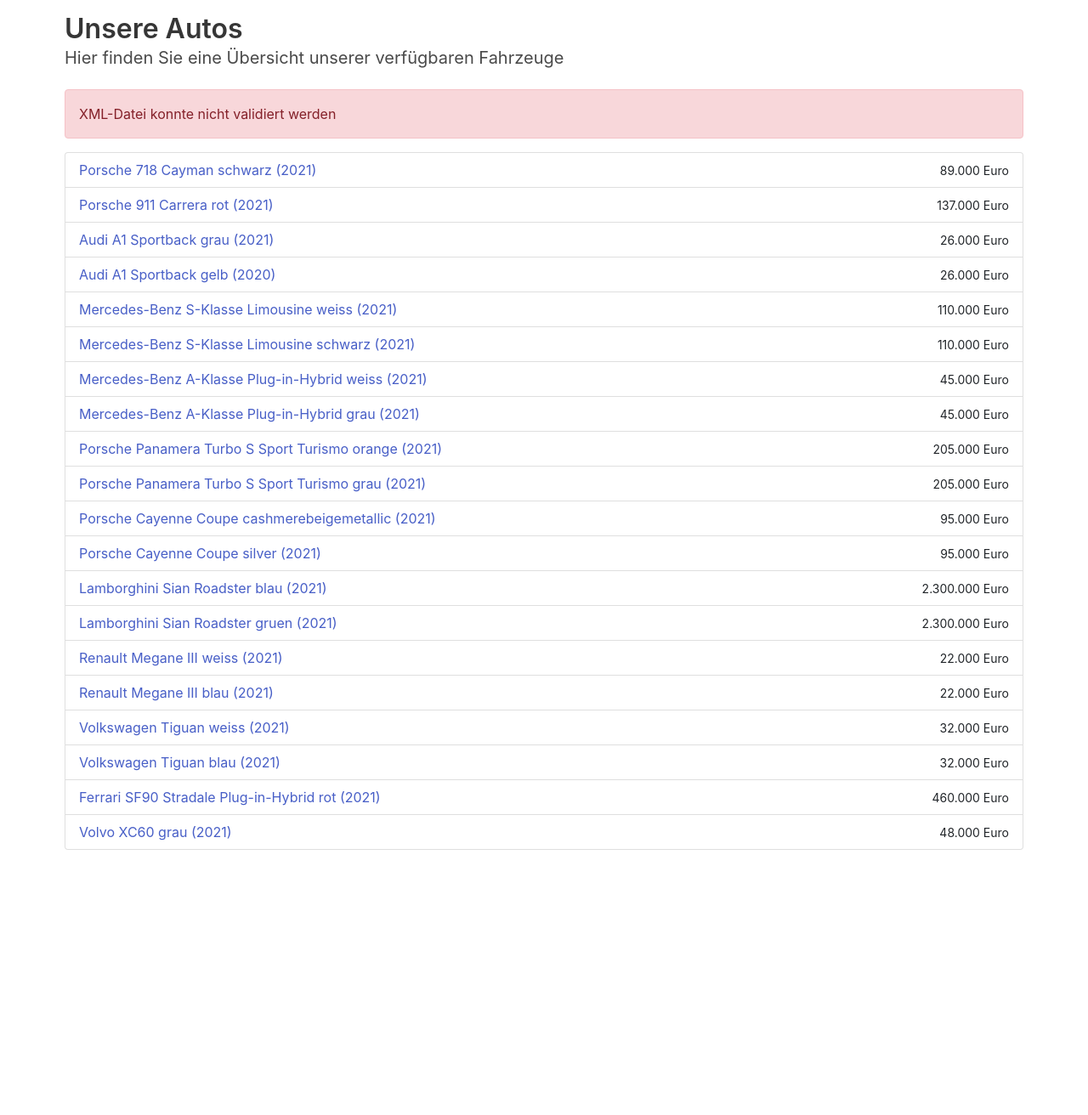
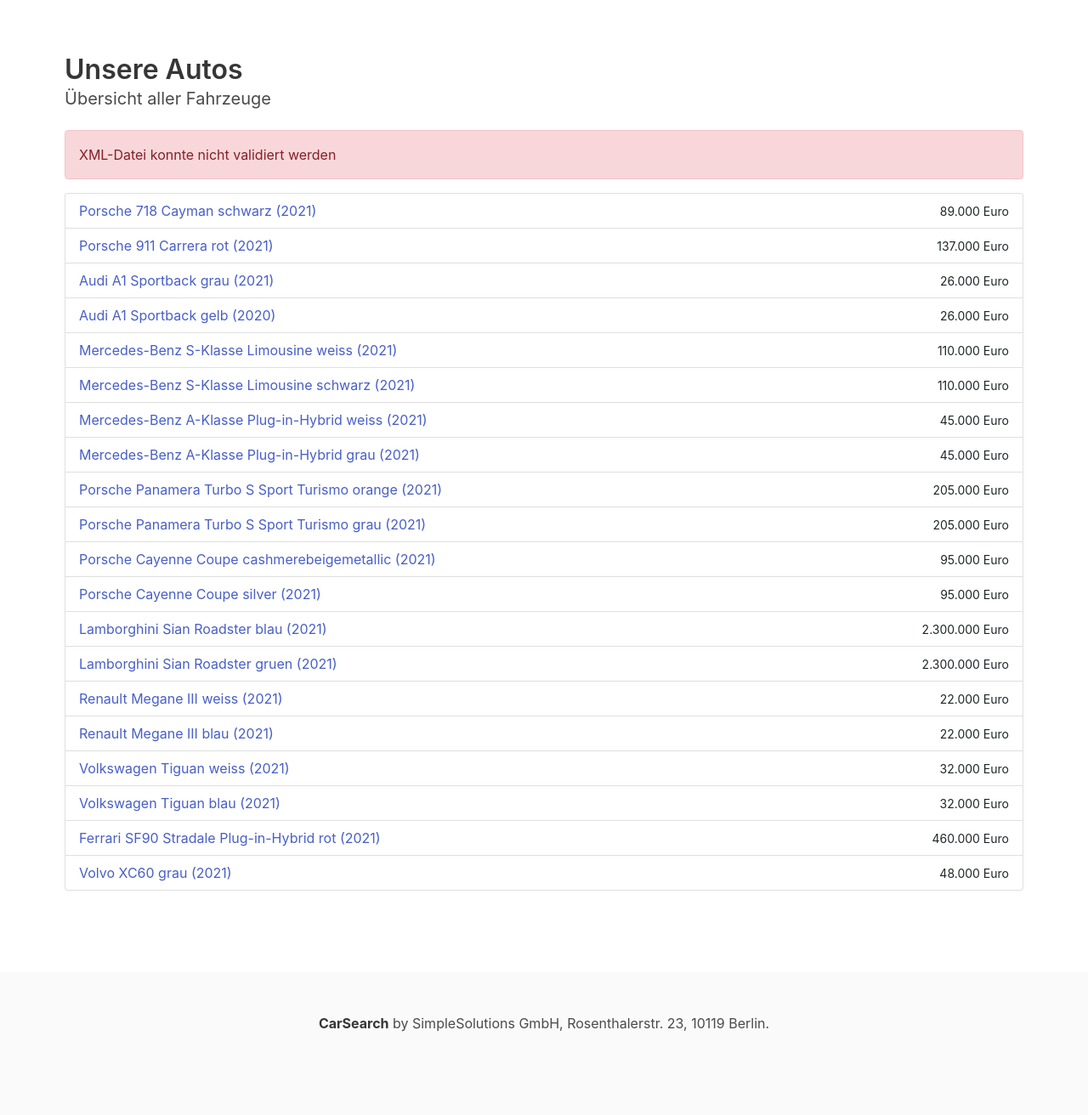
Before and after one commit to justanotherBonobo/Webprojekt, a PHP site: page /car in a window 1280 px wide. Shown: the part 68-1380 px from the top of the page at 85% size. Before the commit the page ends 1068 px from the top, so only its background shows below. Run offline with PHP 8.4, Linux system fonts and the light colour scheme.

Commit message:
Footer and layout changes

```diff
--- a/Layouts/components/nav.php
+++ b/Layouts/components/nav.php
@@ -1,7 +1,7 @@
 <nav class="navbar navbar-expand-md navbar-dark bg-dark mb-4">
   <div class="container-fluid">
         <!-- Standard Navbar with searchbox -->
-    <a class="navbar-brand" href="#">CarSearch</a>
+    <a class="navbar-brand" href="/Webprojekt">CarSearch</a>
     <button class="navbar-toggler" type="button" data-bs-toggle="collapse" data-bs-target="#navbarCollapse">
       <span class="navbar-toggler-icon"></span>
     </button>
--- a/Layouts/default.php
+++ b/Layouts/default.php
@@ -13,8 +13,19 @@
   </head>
   <body>
     <?php include('Layouts/components/nav.php'); ?>
+    <div class="section">
     <div class="container">
         <?php echo $this->renderView(); ?>
+
     </div>
+    </div>
+    <footer class="footer">
+  <div class="content has-text-centered">
+    <p>
+      <strong>CarSearch</strong> by SimpleSolutions GmbH, Rosenthalerstr. 23, 10119 Berlin.
+    </p>
+  </div>
+</footer>
+
   </body>
 </html>
--- a/Views/car/default.php
+++ b/Views/car/default.php
@@ -1,5 +1,5 @@
 <h2 class="title">Unsere Autos</h2>
-<h4 class="subtitle">Hier finden Sie eine Übersicht unserer verfügbaren Fahrzeuge</h4>
+<h4 class="subtitle">Übersicht aller Fahrzeuge</h4>
 <?php if ($this->getData('valid') != true) {
     //Warning if XML cant get validated by the schema
     echo ('<div class="alert alert-danger" role="alert">
--- a/Views/search/default.php
+++ b/Views/search/default.php
@@ -1,3 +1,4 @@
+<div class="">
 <h1 class="title">Suchergebnis</h1>
 <p>
     Ihre Suche nach <b><?php echo $this->getData('query'); ?></b> ergab <b><?php echo count($this->getData('result')); ?></b> Treffer
@@ -35,3 +36,5 @@
     );
 }
     ?>
+
+</div>
```
Also changed, not shown: Views/car/detail.php (+4 -3 lines).
